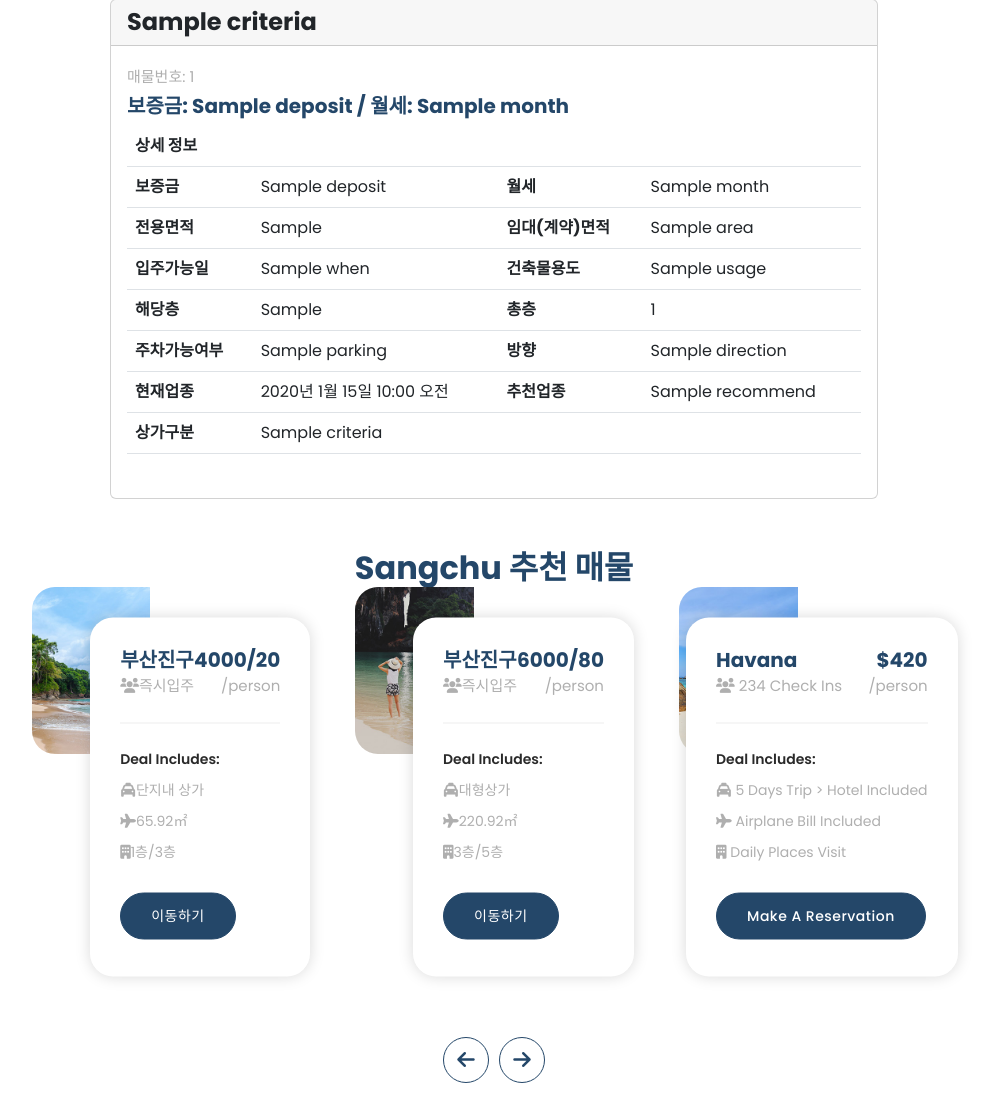
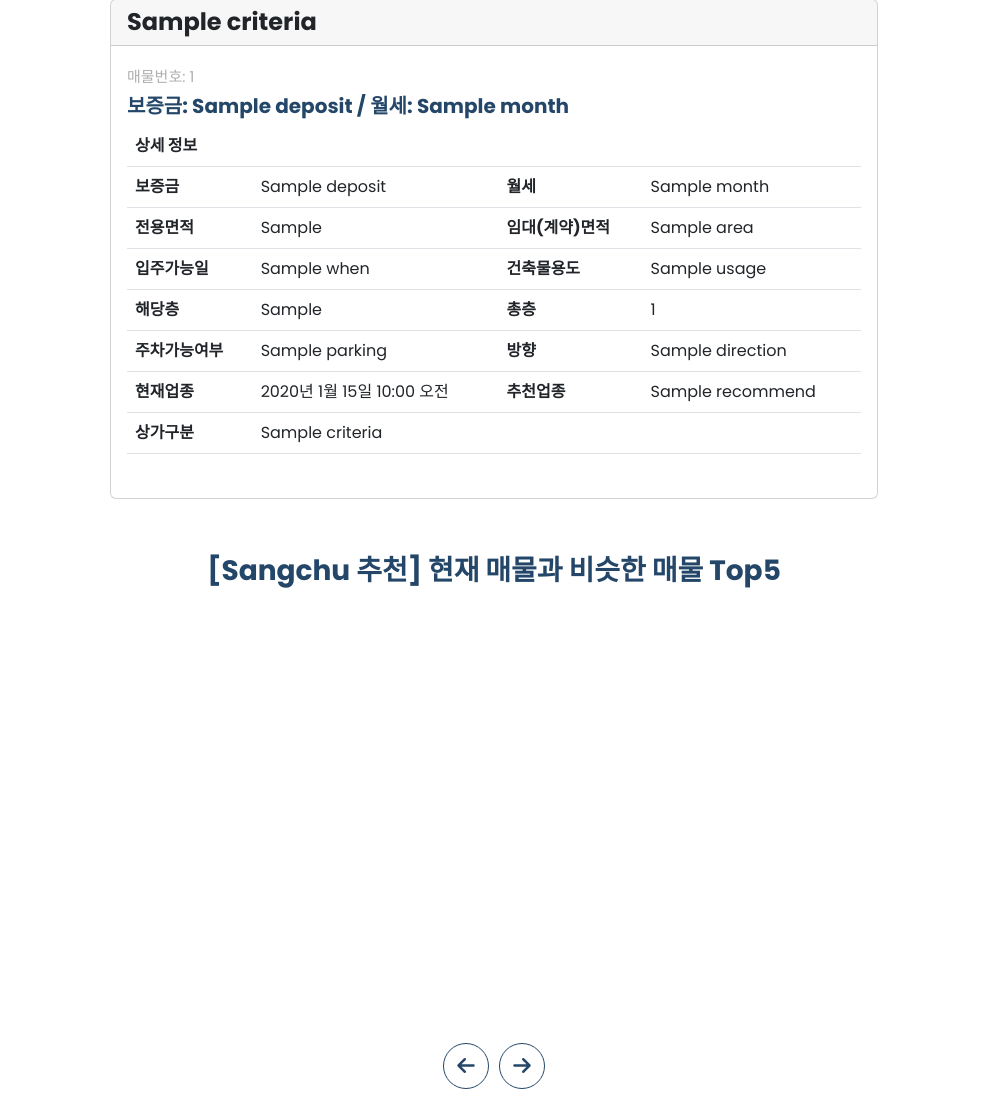
Before and after one commit to offensivesoup/Sangchu_Final_PJT, a Django app: template rootWEB/finalApp/templates/final/detail.html in a window 1280 px wide. Shown: the part 121-1214 px from the top of the page, without its empty margins (146-1138 px from the left). Run offline with Django 4.2, Linux system fonts and the light colour scheme; the template is opened without the code that fills it: most values are stand-ins (such as "Sample title", 1, 10 or a date in 2020); some libraries are stand-ins or nearby versions.

Commit message:
fix: detail 추천매물 수정

```diff
--- a/rootWEB/finalApp/templates/final/detail.html
+++ b/rootWEB/finalApp/templates/final/detail.html
@@ -174,115 +174,81 @@
 
 
 
-    <div class="container">
+<!--    <div class="container">-->
         <div class="weekly-offers" style="padding:0;border:none;margin:0">
-    <div class="container" style="text-align:center">
-    <h2 >Sangchu 추천 매물</h2>
+    <div class="container" style="text-align:center;">
+    <h3 style="margin:5px;">[Sangchu 추천] 현재 매물과 비슷한 매물 Top5  </h3>
     </div>
+
     <div class="container-fluid">
       <div class="row">
         <div class="col-lg-12" style="height:500px;">
           <div class="owl-weekly-offers owl-carousel">
             <div class="item">
-              <div class="thumb">
-                <img src="assets/images/offers-01.jpg" alt="">
-                <div class="text">
-                  <h4>{{data.data.index}}<br><span><i class="fa fa-users"></i>즉시입주</span></h4>
-                  <h6>3000/40<br><span>/person</span></h6>
-                  <div class="line-dec"></div>
-                  <ul>
-                    <li>Deal Includes:</li>
-                    <li><i class="fa fa-taxi"></i>일반상가</li>
-                    <li><i class="fa fa-plane"></i>42.47㎡</li>
-                    <li><i class="fa fa-building"></i>2층/4층</li>
-                  </ul>
-                  <div class="main-button">
-                    <a href="reservation.html">이동하기</a>
-                  </div>
-                </div>
+              <div id ="maemul0" class="thumb">
+<!--                <img src="assets/images/offers-01.jpg" alt="">-->
+<!--                <div class="text">-->
+<!--                  <h4><br><span><i class="fa fa-users"></i>즉시입주</span></h4>-->
+<!--                  <h6>3000/40<br><span>/person</span></h6>-->
+<!--                  <div class="line-dec"></div>-->
+<!--                  <ul>-->
+<!--                    <li>Deal Includes:</li>-->
+<!--                    <li><i class="fa fa-taxi"></i>일반상가</li>-->
+<!--                    <li><i class="fa fa-plane"></i>42.47㎡</li>-->
+<!--                    <li><i class="fa fa-building"></i>2층/4층</li>-->
+<!--                  </ul>-->
+<!--                  <div class="main-button">-->
+<!--                    <a href="reservation.html">이동하기</a>-->
+<!--                  </div>-->
+<!--                </div>-->
               </div>
             </div>
+
             <div class="item">
-              <div class="thumb">
-                <img src="assets/images/offers-02.jpg" alt="">
-                <div class="text">
-                  <h4>부산진구<br><span><i class="fa fa-users"></i>즉시입주</span></h4>
-                  <h6>4000/20<br><span>/person</span></h6>
-                  <div class="line-dec"></div>
-                  <ul>
-                    <li>Deal Includes:</li>
-                    <li><i class="fa fa-taxi"></i>단지내 상가</li>
-                    <li><i class="fa fa-plane"></i>65.92㎡</li>
-                    <li><i class="fa fa-building"></i>1층/3층</li>
-                  </ul>
-                  <div class="main-button">
-                    <a href="reservation.html">이동하기</a>
-                  </div>
-                </div>
+              <div id ="maemul1" class="thumb">
+<!--                <img src="assets/images/offers-02.jpg" alt="">-->
+<!--                <div class="text">-->
+<!--                  <h4>부산진구<br><span><i class="fa fa-users"></i>즉시입주</span></h4>-->
+<!--                  <h6>4000/20<br><span>/person</span></h6>-->
+<!--                  <div class="line-dec"></div>-->
+<!--                  <ul>-->
+<!--                    <li>Deal Includes:</li>-->
+<!--                    <li><i class="fa fa-taxi"></i>단지내 상가</li>-->
+<!--                    <li><i class="fa fa-plane"></i>65.92㎡</li>-->
+<!--                    <li><i class="fa fa-building"></i>1층/3층</li>-->
+<!--                  </ul>-->
+<!--                  <div class="main-button">-->
+<!--                    <a href="reservation.html">이동하기</a>-->
+<!--                  </div>-->
+<!--                </div>-->
               </div>
             </div>
+
             <div class="item">
-              <div class="thumb">
-                <img src="assets/images/offers-03.jpg" alt="">
-                <div class="text">
-                  <h4>부산진구<br><span><i class="fa fa-users"></i>즉시입주</span></h4>
-                  <h6>6000/80<br><span>/person</span></h6>
-                  <div class="line-dec"></div>
-                  <ul>
-                    <li>Deal Includes:</li>
-                    <li><i class="fa fa-taxi"></i>대형상가</li>
-                    <li><i class="fa fa-plane"></i>220.92㎡</li>
-                    <li><i class="fa fa-building"></i>3층/5층</li>
-                  </ul>
-                  <div class="main-button">
-                    <a href="reservation.html">이동하기</a>
-                  </div>
-                </div>
+              <div id ="maemul2" class="thumb">
+<!--                <img src="assets/images/offers-03.jpg" alt="">-->
+<!--                <div class="text">-->
+<!--                  <h4>부산진구<br><span><i class="fa fa-users"></i>즉시입주</span></h4>-->
+<!--                  <h6>6000/80<br><span>/person</span></h6>-->
+<!--                  <div class="line-dec"></div>-->
+<!--                  <ul>-->
+<!--                    <li>Deal Includes:</li>-->
+<!--                    <li><i class="fa fa-taxi"></i>대형상가</li>-->
+<!--                    <li><i class="fa fa-plane"></i>220.92㎡</li>-->
+<!--                    <li><i class="fa fa-building"></i>3층/5층</li>-->
+<!--                  </ul>-->
+<!--                  <div class="main-button">-->
+<!--                    <a href="reservation.html">이동하기</a>-->
+<!--                  </div>-->
+<!--                </div>-->
               </div>
             </div>
+
             <div class="item">
-              <div class="thumb">
-                <img src="assets/images/offers-01.jpg" alt="">
-                <div class="text">
-                  <h4>Havana<br><span><i class="fa fa-users"></i> 234 Check Ins</span></h4>
-                  <h6>$420<br><span>/person</span></h6>
-                  <div class="line-dec"></div>
-                  <ul>
-                    <li>Deal Includes:</li>
-                    <li><i class="fa fa-taxi"></i> 5 Days Trip > Hotel Included</li>
-                    <li><i class="fa fa-plane"></i> Airplane Bill Included</li>
-                    <li><i class="fa fa-building"></i> Daily Places Visit</li>
-                  </ul>
-                  <div class="main-button">
-                    <a href="reservation.html">Make a Reservation</a>
-                  </div>
-                </div>
-              </div>
-            </div>
-            <div class="item">
-              <div class="thumb">
-                <img src="assets/images/offers-02.jpg" alt="">
-                <div class="text">
-                  <h4>Kingston<br><span><i class="fa fa-users"></i> 234 Check Ins</span></h4>
-                  <h6>$420<br><span>/person</span></h6>
-                  <div class="line-dec"></div>
-                  <ul>
-                    <li>Deal Includes:</li>
-                    <li><i class="fa fa-taxi"></i> 5 Days Trip > Hotel Included</li>
-                    <li><i class="fa fa-plane"></i> Airplane Bill Included</li>
-                    <li><i class="fa fa-building"></i> Daily Places Visit</li>
-                  </ul>
-                  <div class="main-button">
-                    <a href="reservation.html">Make a Reservation</a>
-                  </div>
-                </div>
-              </div>
-            </div>
-<!--            <div class="item">-->
-<!--              <div class="thumb">-->
-<!--                <img src="assets/images/offers-03.jpg" alt="">-->
+              <div  id ="maemul3" class="thumb">
+<!--                <img src="assets/images/offers-01.jpg" alt="">-->
 <!--                <div class="text">-->
-<!--                  <h4>George Town<br><span><i class="fa fa-users"></i> 234 Check Ins</span></h4>-->
+<!--                  <h4>Havana<br><span><i class="fa fa-users"></i> 234 Check Ins</span></h4>-->
 <!--                  <h6>$420<br><span>/person</span></h6>-->
 <!--                  <div class="line-dec"></div>-->
 <!--                  <ul>-->
@@ -295,13 +261,61 @@
 <!--                    <a href="reservation.html">Make a Reservation</a>-->
 <!--                  </div>-->
 <!--                </div>-->
-<!--              </div>-->
-<!--            </div>-->
-<!--          </div>-->
-<!--        </div>-->
+              </div>
+            </div>
+
+            <div class="item">
+              <div  id ="maemul4" class="thumb">
+<!--                <img src="assets/images/offers-02.jpg" alt="">-->
+<!--                <div class="text">-->
+<!--                  <h4>일반 상가<br><span> 매물번호: </span></h4>-->
+<!--                  <h6>4000/30<br></h6>-->
+<!--                  <div class="line-dec"></div>-->
+<!--                  <ul>-->
+<!--                    <li>상세정보</li>-->
+<!--                    <li><i class="fas fa-home"></i> 현재업종</li>-->
+<!--                    <li><i class="fas fa-building"></i> 층수/전체층수</li>-->
+<!--                    <li><i class="fas fa-parking"></i> 주차여부</li>-->
+<!--                  </ul>-->
+<!--                  <div class="main-button">-->
+<!--                    <a href="reservation.html">Make a Reservation</a>-->
+<!--                  </div>-->
+<!--                </div>-->
+              </div>
+            </div>
+<!--              -->
+                     <div class="item">
+              <div  id ="maemul5" class="thumb">
+
+              </div>
+            </div>
+                     <div class="item">
+              <div  id ="maemul6" class="thumb">
+
+              </div>
+            </div>
+                     <div class="item">
+              <div  id ="maemul7" class="thumb">
+
+              </div>
+            </div>
+                     <div class="item">
+              <div  id ="maemul8" class="thumb">
+
+              </div>
+            </div>
+                     <div class="item">
+              <div  id ="maemul9" class="thumb">
+
+              </div>
+            </div>
+
+
+<!--                -->
+            </div>
+          </div>
+        </div>
       </div>
-    </div>
-  </div>
     </div>
   </div>
 
@@ -312,38 +326,9 @@
 
 
 
+
 <!-- jquery -->
-<script src="https://code.jquery.com/jquery-latest.min.js"></script>
-
-
-
-
-<!--  <footer>-->
-<!--    <div class="container">-->
-<!--      <div class="row">-->
-<!--        <div class="col-lg-12">-->
-<!--          <p>Copyright © 2036 <a href="#">WoOx Travel</a> Company. All rights reserved. -->
-<!--          <br>Design: <a href="https://templatemo.com" target="_blank" title="free CSS templates">TemplateMo</a> Distribution: <a href="https://themewagon.com target="_blank" >ThemeWagon</a></p>-->
-<!--        </div>-->
-<!--      </div>-->
-<!--    </div>-->
-<!--  </footer>-->
-
-
-
-  <!-- Scripts -->
-  <!-- Bootstrap core JavaScript -->
-  <script src="https://cdn.jsdelivr.net/npm/bootstrap@5.3.2/dist/js/bootstrap.bundle.min.js" integrity="sha384-C6RzsynM9kWDrMNeT87bh95OGNyZPhcTNXj1NW7RuBCsyN/o0jlpcV8Qyq46cDfL" crossorigin="anonymous"></script>
-  <script src="{% static '/bootstrap/vendor/jquery/jquery.min.js' %}"></script>
-<!--  <script src="{% static '/bootstrap/vendor/bootstrap/js/bootstrap.min.js' %}"></script>-->
-
-  <script src="{% static '/bootstrap/assets/js/isotope.min.js' %}"></script>
-  <script src="{% static '/bootstrap/assets/js/owl-carousel.js' %}"></script>
-  <script src="{% static '/bootstrap/assets/js/tabs.js' %}"></script>
-  <script src="{% static '/bootstrap/assets/js/popup.js' %}"></script>
-  <script src="{% static '/bootstrap/assets/js/custom.js' %}"></script>
-
-
+  <script src="https://code.jquery.com/jquery-latest.min.js"></script>
 
 <script>
 
@@ -386,23 +371,75 @@ $(document).ready(()=>{
       if (data && data.data && data.data.recommendation && data.data.recommendation.length > 0) {
         // 메인 index 값 출력
         console.log(data)
-        $('#mainIndex').text(`Main Index: ${data.data.index}`);
+          $(".owl-carousel").owlCarousel({
+      items: 3,  // 캐러셀에 표시할 아이템의 수
+      // 그 외 다양한 옵션들...
+    });
+        var rList = data.data.recommendation
 
-        // recommendation 배열 내 각 객체에 대한 div 생성
-        const recommendationsDiv = $('#recommendations');
+        $.each(rList , function(idx,data){
+            var maemulId = 'maemul'+idx
+            var txt = '';
+            txt += `<img src="{% static '/bootstrap/assets/images/이미지준비중1.jpg' %}" alt="">`
+            txt += '<div class="text">'
+            txt += '<h4>'+data.criteria + '<br><span><i class="fas fa-info-circle"></i> 매물번호: ' + data.index +'</span></h4>'
+            txt +=   '<h6>' + data.deposit + '/' + data.month + '<br></h6>'
+            txt +=  '<div class="line-dec"></div>'
+            txt += '<ul>'
+            txt +=  '<li>상세정보</li>'
+            txt += '<li><i class="fa fa-home"></i> ' + data.area + '/' +data.my_area + '</li>'
+            txt += '<li><i class="fa fa-building"></i> ' + data.my_floor +'/' + data.total_floor + '</li>'
+            txt += '<li><i class="fa fa-parking"></i> ' + data.parking +'</li>'
+            txt +=  '</ul>'
+            txt +=  '<div class="main-button">'
+            txt += '<a href="#">매물로 이동</a>'
+            txt +=  '</div>'
+            txt +=  '</div>'
+            $(`#${maemulId}`).append(txt);
+        })
 
-        data.data.recommendation.forEach((recommendation, index) => {
-          const recommendationDivId = `recommendation_${index + 1}`;
-          recommendationsDiv.append(`<div id="${recommendationDivId}"></div>`);
+        for(let i = 0;i<rList.length;i++){
+            lst = [5,6,7,8,9]
+            let maemulId = "maemul" + lst[i];
+            data = rList[i]
+            var txt = '';
+            txt += `<img src="{% static '/bootstrap/assets/images/이미지준비중1.jpg' %}" alt="">`
+            txt += '<div class="text">'
+            txt += '<h4>'+data.criteria + '<br><span><i class="fas fa-info-circle"></i> 매물번호: ' + data.index +'</span></h4>'
+            txt +=   '<h6>' + data.deposit + '/' + data.month + '<br></h6>'
+            txt +=  '<div class="line-dec"></div>'
+            txt += '<ul>'
+            txt +=  '<li>상세정보</li>'
+            txt += '<li><i class="fa fa-home"></i> ' + data.area + '/' +data.my_area + '</li>'
+            txt += '<li><i class="fa fa-building"></i> ' + data.my_floor +'/' + data.total_floor + '</li>'
+            txt += '<li><i class="fa fa-parking"></i> ' + data.parking +'</li>'
+            txt +=  '</ul>'
+            txt +=  '<div class="main-button">'
+            txt += '<a href="#">매물로 이동</a>'
+            txt +=  '</div>'
+            txt +=  '</div>'
+            $(`#${maemulId}`).append(txt);
+        }
 
-          // recommendation 객체의 각 속성에 대한 div 생성
-          const recommendationDiv = $(`#${recommendationDivId}`);
-          for (const property in recommendation) {
-            if (recommendation.hasOwnProperty(property)) {
-              recommendationDiv.append(`<div>${property.charAt(0).toUpperCase() + property.slice(1)}: ${recommendation[property]}</div>`);
-            }
-          }
-        });
+
+
+<!--        $('#mainIndex').text(`Main Index: ${data.data.index}`);-->
+
+<!--        // recommendation 배열 내 각 객체에 대한 div 생성-->
+<!--        const recommendationsDiv = $('#recommendations');-->
+
+<!--        data.data.recommendation.forEach((recommendation, index) => {-->
+<!--          const recommendationDivId = `recommendation_${index + 1}`;-->
+<!--          recommendationsDiv.append(`<div id="${recommendationDivId}"></div>`);-->
+
+<!--          // recommendation 객체의 각 속성에 대한 div 생성-->
+<!--          const recommendationDiv = $(`#${recommendationDivId}`);-->
+<!--          for (const property in recommendation) {-->
+<!--            if (recommendation.hasOwnProperty(property)) {-->
+<!--              recommendationDiv.append(`<div>${property.charAt(0).toUpperCase() + property.slice(1)}: ${recommendation[property]}</div>`);-->
+<!--            }-->
+<!--          }-->
+<!--        });-->
       } else {
         console.error('Data structure is not as expected for recommendation data.');
       }
@@ -414,13 +451,42 @@ $(document).ready(()=>{
 });
 </script>
 
+
+
+<!--  <footer>-->
+<!--    <div class="container">-->
+<!--      <div class="row">-->
+<!--        <div class="col-lg-12">-->
+<!--          <p>Copyright © 2036 <a href="#">WoOx Travel</a> Company. All rights reserved. -->
+<!--          <br>Design: <a href="https://templatemo.com" target="_blank" title="free CSS templates">TemplateMo</a> Distribution: <a href="https://themewagon.com target="_blank" >ThemeWagon</a></p>-->
+<!--        </div>-->
+<!--      </div>-->
+<!--    </div>-->
+<!--  </footer>-->
+
+
+
+  <!-- Scripts -->
+  <!-- Bootstrap core JavaScript -->
+  <script src="https://cdn.jsdelivr.net/npm/bootstrap@5.3.2/dist/js/bootstrap.bundle.min.js" integrity="sha384-C6RzsynM9kWDrMNeT87bh95OGNyZPhcTNXj1NW7RuBCsyN/o0jlpcV8Qyq46cDfL" crossorigin="anonymous"></script>
+  <script src="{% static '/bootstrap/vendor/jquery/jquery.min.js' %}"></script>
+<!--  <script src="{% static '/bootstrap/vendor/bootstrap/js/bootstrap.min.js' %}"></script>-->
+
+  <script src="{% static '/bootstrap/assets/js/isotope.min.js' %}"></script>
+  <script src="{% static '/bootstrap/assets/js/owl-carousel.js' %}"></script>
+  <script src="{% static '/bootstrap/assets/js/tabs.js' %}"></script>
+  <script src="{% static '/bootstrap/assets/js/popup.js' %}"></script>
+  <script src="{% static '/bootstrap/assets/js/custom.js' %}"></script>
+
+
+
   <script>
     $(".option").click(function(){
       $(".option").removeClass("active");
       $(this).addClass("active");
     });
   </script>
-   <script src="https://code.jquery.com/jquery-latest.min.js"></script>
+
   </body>
 
 </html>
```
